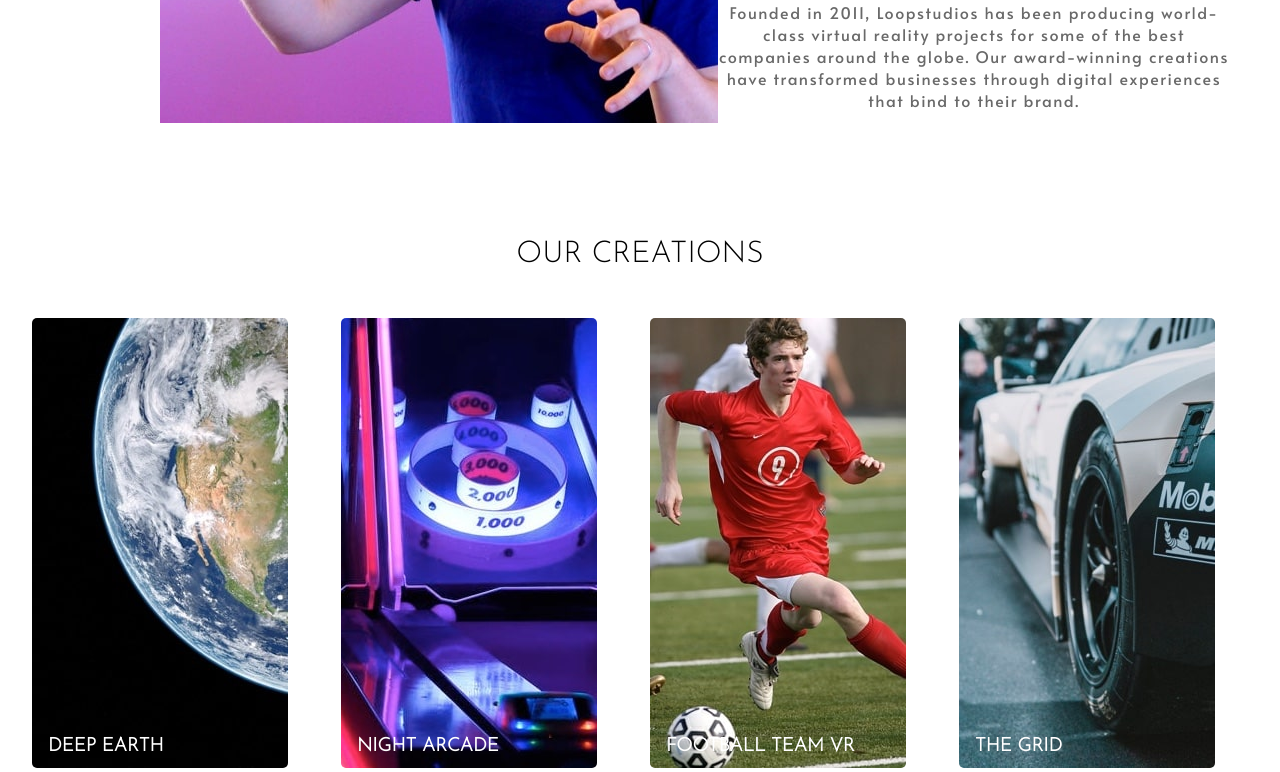
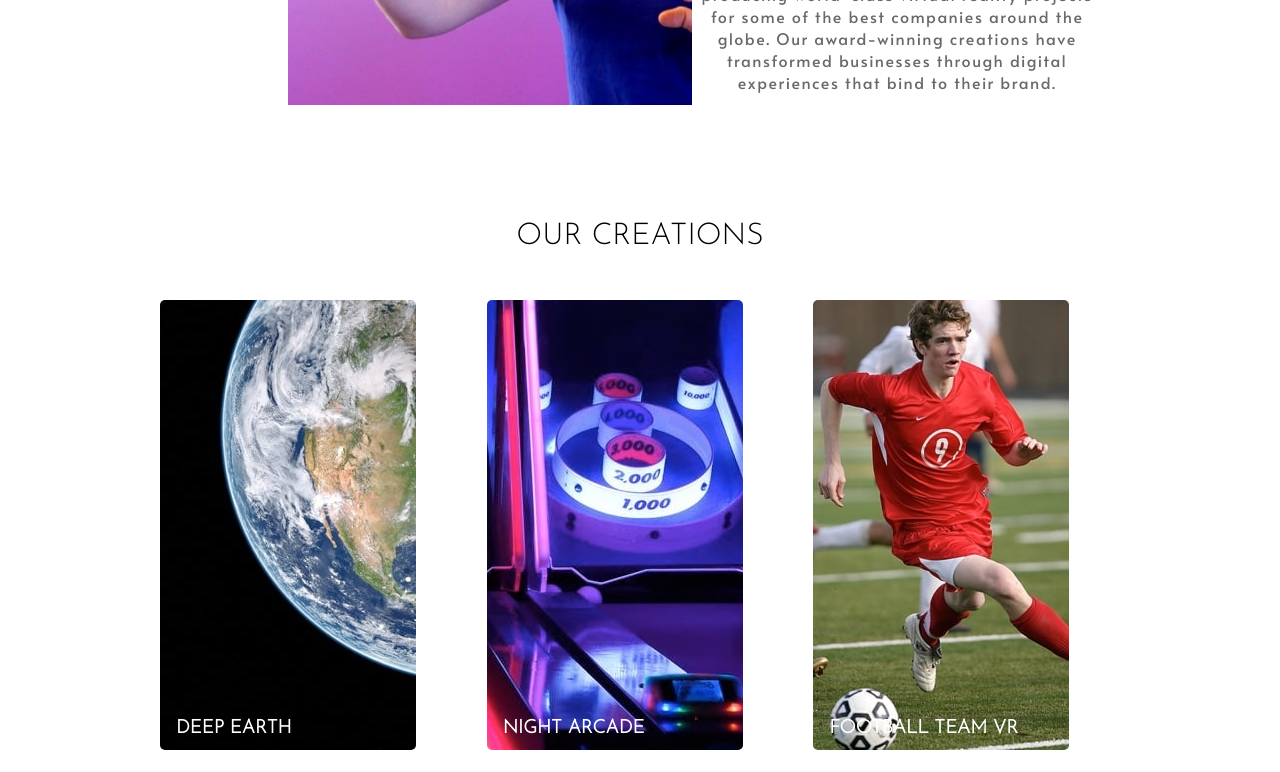
Before and after one commit to Stamwill/vr-studio, a Next.js app: page / in a window 1280 px wide. Shown: the part 1049-1821 px from the top of the page. Built offline with nearby package versions, Linux system fonts and the light colour scheme.

Commit message:
[App] Add margin

```diff
--- a/src/containers/App/App.module.css
+++ b/src/containers/App/App.module.css
@@ -0,0 +1,9 @@
+.main {
+  margin: 0rem 1.5rem;
+}
+
+@media screen and (min-width: 1000px) {
+  .main {
+    margin: 0 8rem;
+  }
+}
--- a/src/containers/App/App.tsx
+++ b/src/containers/App/App.tsx
@@ -25,7 +25,7 @@ const App = () => {
         <Hero content={heroData} />
       </header>
 
-      <main>
+      <main className={classes.main}>
         <ContentBlock content={contentBlock} />
         <Grid />
       </main>
```
